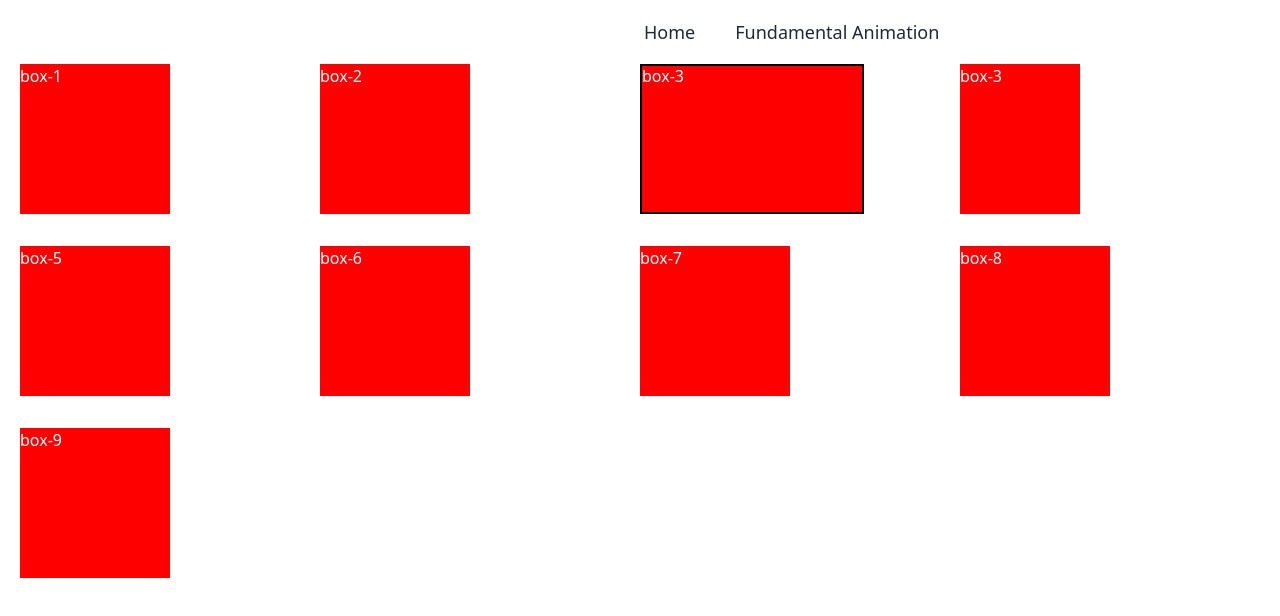
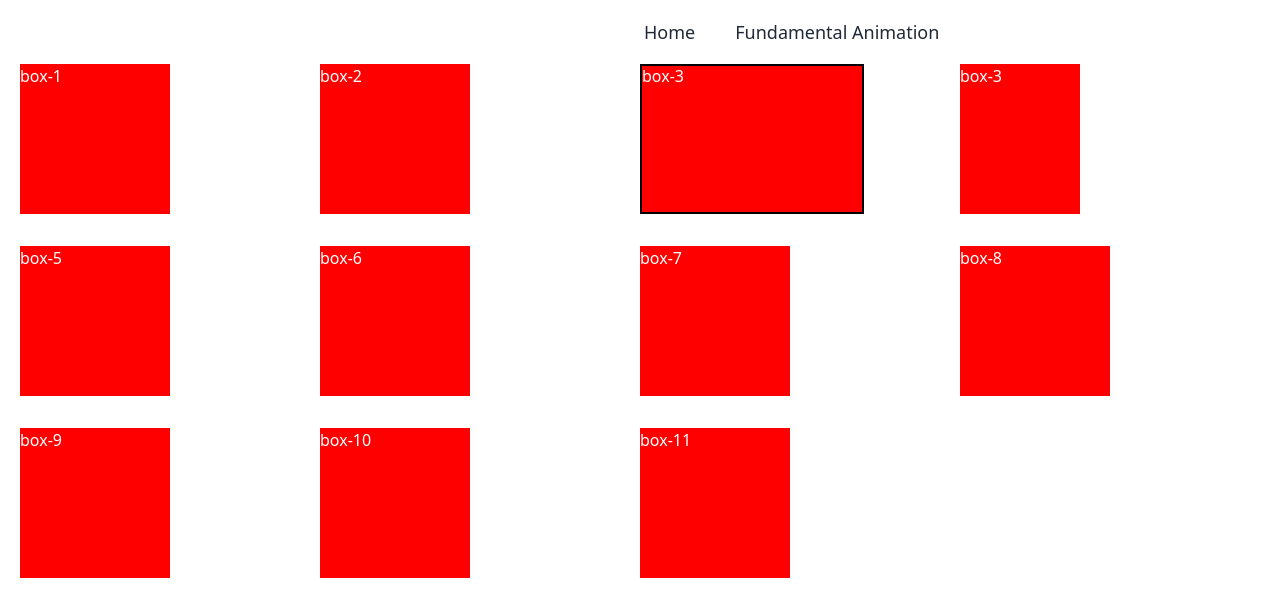
Before and after one commit to ashr-aful007/explore-animation, a React (Vite) app: page / in a window 1280 px wide. Shown: the top 616 px of the page. Built offline with nearby package versions, Linux system fonts and the light colour scheme.

Commit message:
add rotate property

```diff
--- a/src/pages/Home/Home.css
+++ b/src/pages/Home/Home.css
@@ -131,3 +131,32 @@
 .box-9:hover{
      transform: skew(45deg, 45deg); /*we can use single value like 45deg for skew*/
 }
+
+/* perspective*/
+.skew{
+     perspective: 500px;  /*When we try to move Z exis wise parent div we have must use
+                                    perspective property*/
+}
+.box-10{
+     background-color: red;
+     height: 150px;
+     width: 150px;
+     transition-duration: 500ms;
+     transition-timing-function: ease;
+}
+
+.box-10:hover{
+     transform: translateZ(600px);
+}
+
+.box-11{
+     background-color: red;
+     height: 150px;
+     width: 150px;
+     transition-duration: 500ms;
+     transition-timing-function: ease;
+}
+
+.box-11:hover{
+     transform: rotateX(45deg);  /*when we use perspective property it will be smooth way*/
+}
```
